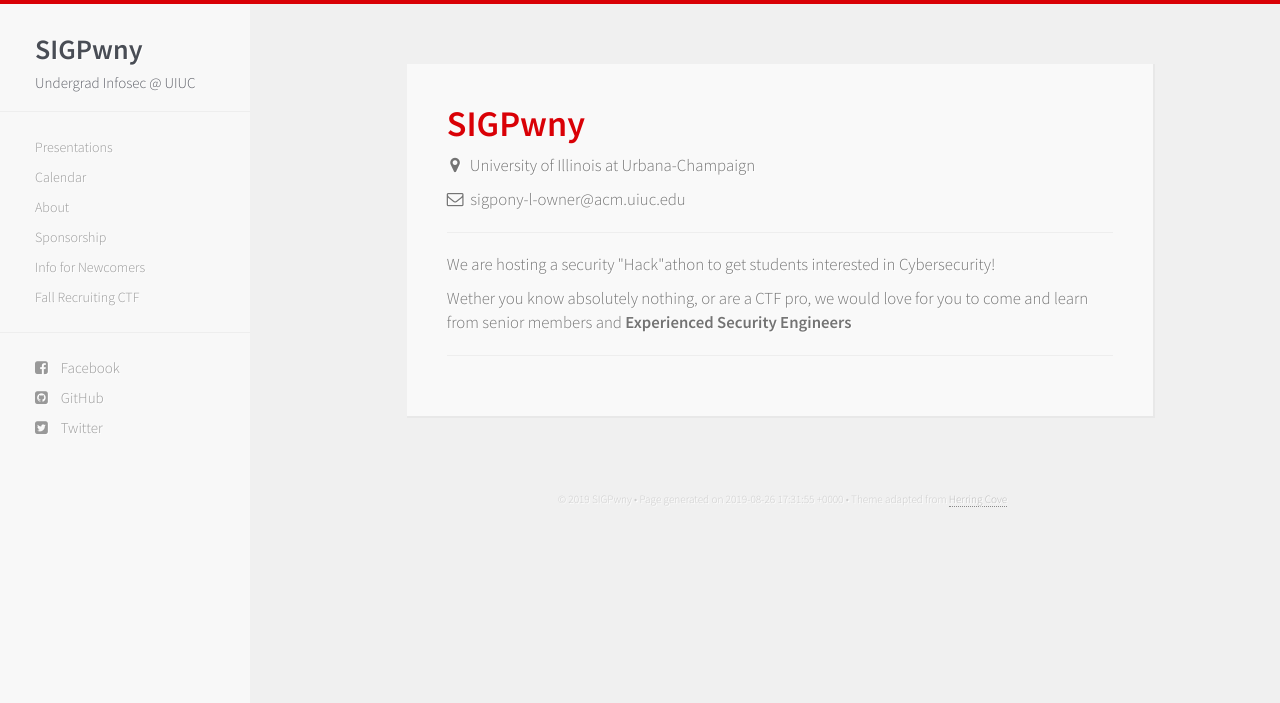
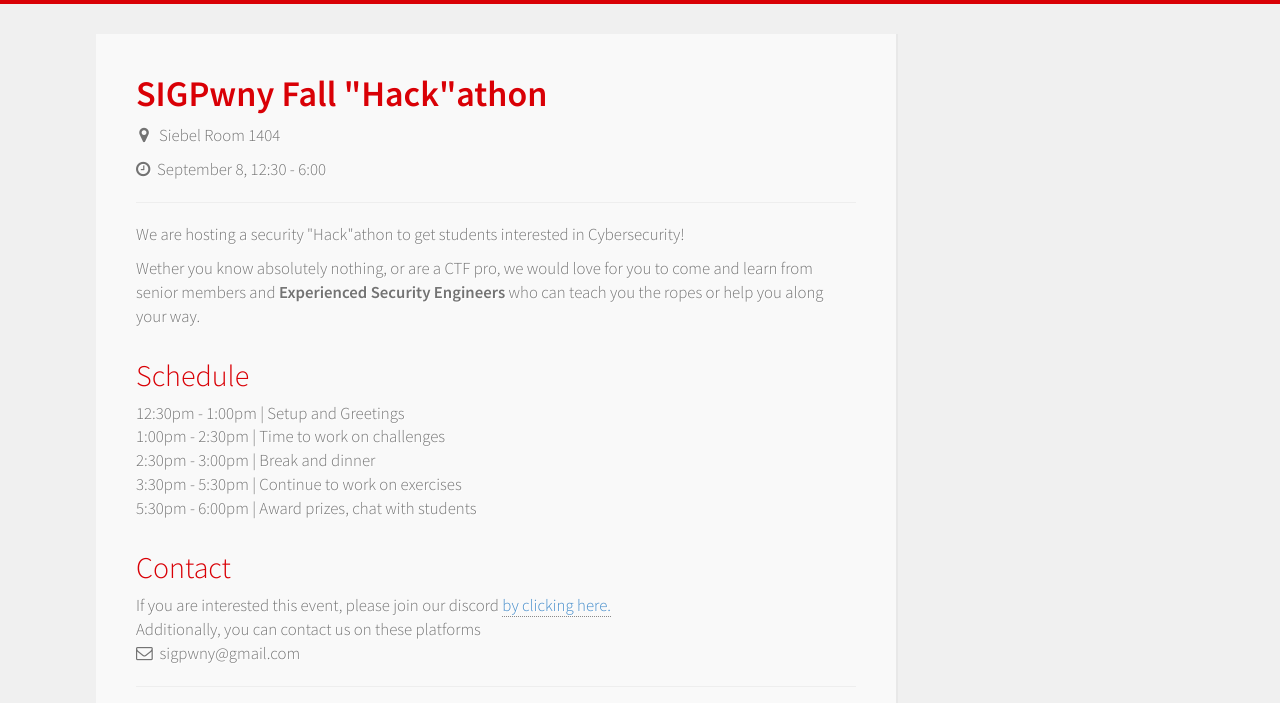
Before and after one commit to sigpwny/sigpwny.github.io-archive, a Jekyll site: the page fallctf.html, which Jekyll copies as it is, in a window 1280 px wide. Shown: the top 703 px of the page. Built offline with Jekyll 4.4.1, drawn with Linux system fonts in a browser that asks for light colours; nearby versions of some CDN libraries.

Commit message:
Updated fallctf.html

```diff
--- a/fallctf.html
+++ b/fallctf.html
@@ -1,27 +1,38 @@
----
-title: Fall Security "Hack"athon
----
+<link href="/css/bootstrap.min.css" rel="stylesheet">
+<link href="/css/hc.css" rel="stylesheet">
+<link href="//netdna.bootstrapcdn.com/font-awesome/4.0.3/css/font-awesome.css" rel="stylesheet">
+<link href='https://fonts.googleapis.com/css?family=Source+Sans+Pro:300,600' rel='stylesheet' type='text/css'>
 <div class="container">
   <div class="row">
     <div class="user-card">
 
       <div class="row">
         <div class="col-md-12 letter">
-          <h1>SIGPwny</h1>
-          <p>&nbsp;<i class="fa fa-map-marker"></i>&nbsp;&nbsp;&nbsp;University of Illinois at Urbana-Champaign</p>
-          <p><i class="fa fa-envelope-o"></i>&nbsp;&nbsp;sigpony-l-owner@acm.uiuc.edu</p>
+          <h1>SIGPwny Fall "Hack"athon</h1>
+          <p>&nbsp;<i class="fa fa-map-marker"></i>&nbsp;&nbsp;&nbsp;Siebel Room 1404</p>
+          <p><i class="fa fa-clock-o"></i>&nbsp;&nbsp;September 8, 12:30 - 6:00</p>
           <hr />
 
 		  <p>We are hosting a security "Hack"athon to get students interested in Cybersecurity!</p>
 
-		  <p>Wether you know absolutely nothing, or are a CTF pro, we would love for you to come and learn from senior members and <b>Experienced Security Engineers</b></p>
+		  <p>Wether you know absolutely nothing, or are a CTF pro, we would love for you to come and learn from senior members and <b>Experienced Security Engineers</b> who can teach you the ropes or help you along your way.</p><br>
+        <h2>Schedule</h2>
+            <p>12:30pm - 1:00pm  | Setup and Greetings<br>
+                1:00pm - 2:30pm  | Time to work on challenges<br>
+                2:30pm - 3:00pm  | Break and dinner<br>
+                3:30pm - 5:30pm  | Continue to work on exercises<br>
+                5:30pm - 6:00pm  | Award prizes, chat with students<br>
+            </p><br>
+        <h2>Contact</h2>
+            <p>If you are interested this event, please join our discord
+                <a href="https://discord.gg/hadUbWg">by clicking here.</a>
+                <br>Additionally, you can contact us on these platforms
+                <br><i class="fa fa-envelope-o"></i>&nbsp;&nbsp;sigpwny@gmail.com
+
+            </p>
 
           <hr />
-<!--           <h2>Friends</h2>
-          <ul id="friends">
-            <li><a href="//isusec.com/"><img src="https://raw.githubusercontent.com/ISUSec/ISUSEC-Logo/master/ISUSEC_Logo.sketch/QuickLook/Thumbnail.png"></a></li>
-          </ul>
- -->        </div>
+        </div>
       </div>
 
     </div>
```
